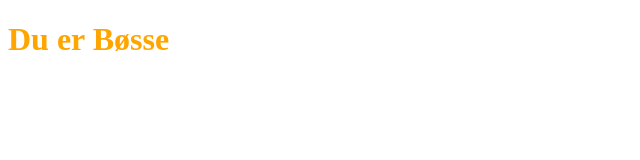
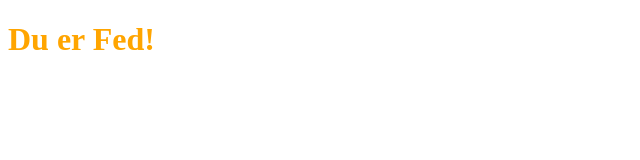
Before and after one commit to Clekdorf/Clekdorf.github.io, a plain HTML site: page index.html in a window 1280 px wide. Both pictures are taken after a click on the element "Du er Bøsse". Shown: the full height of the page, 0-640 px from the left. Drawn offline with Linux system fonts and the light colour scheme.

Commit message:
change text sometimes

```diff
--- a/index.html
+++ b/index.html
@@ -13,6 +13,11 @@
     let colors = ["red", "orange", "yellow", "green", "blue", "indigo", "violet"];
     document.querySelector("h1").addEventListener("click", function () {
         this.style.color = colors[n++ % colors.length];
+        if (n++ % colors.length == 2) {
+            this.innerText = "Du er Fed!"
+        }else {
+            this.innerText = "Du er Bøsse"
+        }
     })
 </script>
 </html>
```
